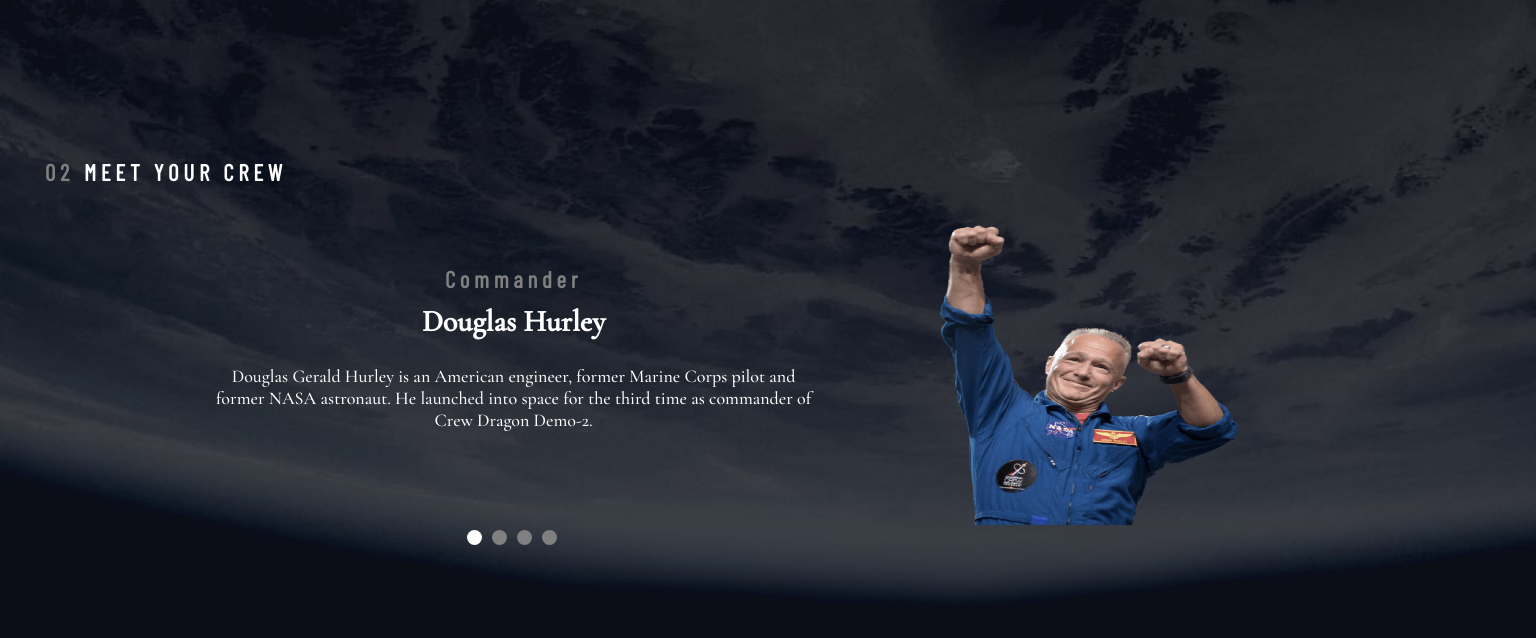
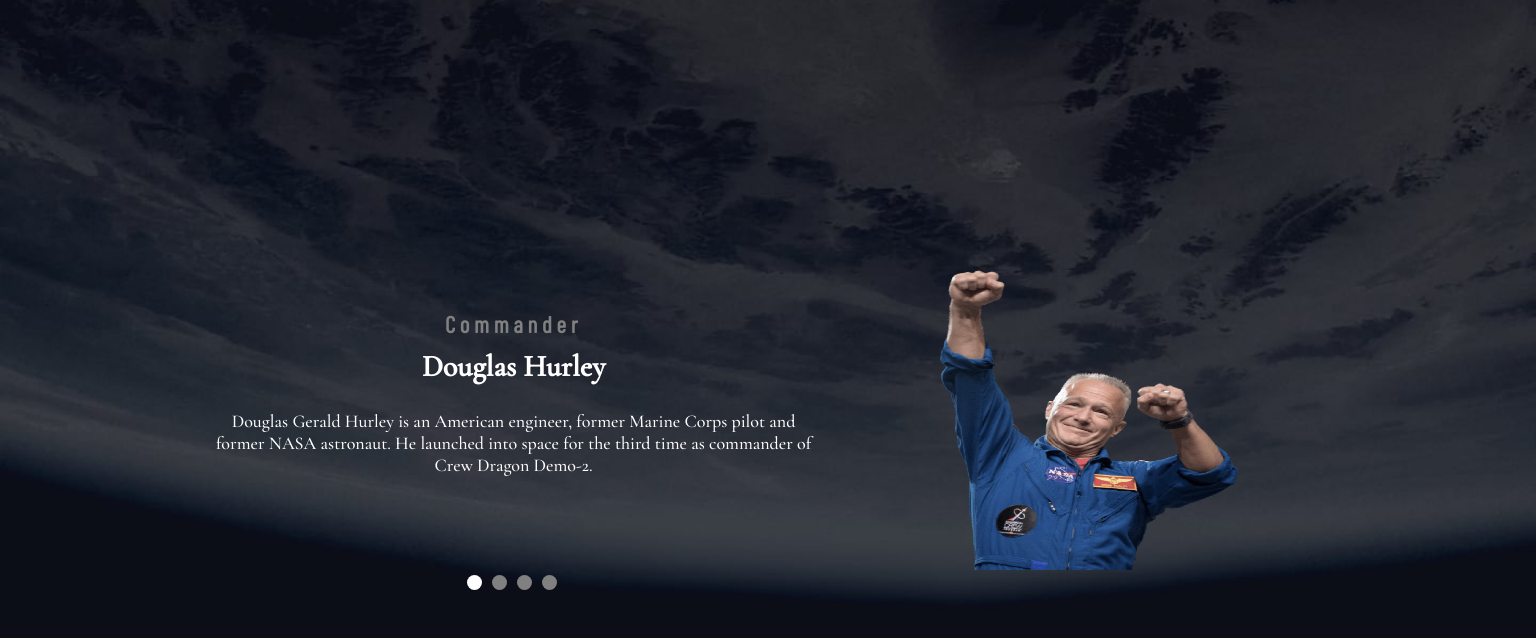
Before and after one commit to Stamwill/space-tourism, a Next.js app: page /crew in a window 1536 px wide. Shown: the top 638 px of the page. Built offline with nearby package versions, Linux system fonts and the light colour scheme.

Commit message:
[CrewMember] Remove pagetracker, add media query

```diff
--- a/src/blocks/CrewMember/CrewMember.js
+++ b/src/blocks/CrewMember/CrewMember.js
@@ -1,7 +1,6 @@
 import * as React from 'react'
 import PropTypes from 'prop-types'
 import EmblaCarousel from '../../components/EmblaCarousel'
-import PageTracker from '../PageTracker/PageTracker'
 import classes from './CrewMember.module.css'
 
 const CrewMember = React.forwardRef(function CrewMember(props, ref) {
@@ -9,7 +8,6 @@
 
   return (
     <section className={classes.root} ref={ref} {...other}>
-      <PageTracker pageNum={`02`} pageLabel={`MEET YOUR CREW`} />
       <EmblaCarousel>
         {api.map((data, idx) => (
           <div className={classes.crew} key={idx}>
--- a/src/blocks/CrewMember/CrewMember.module.css
+++ b/src/blocks/CrewMember/CrewMember.module.css
@@ -89,3 +89,9 @@
     left: 60%;
   }
 }
+
+@media screen and (min-width: 1500px) {
+  .root {
+    margin-top: 150px;
+  }
+}
```
